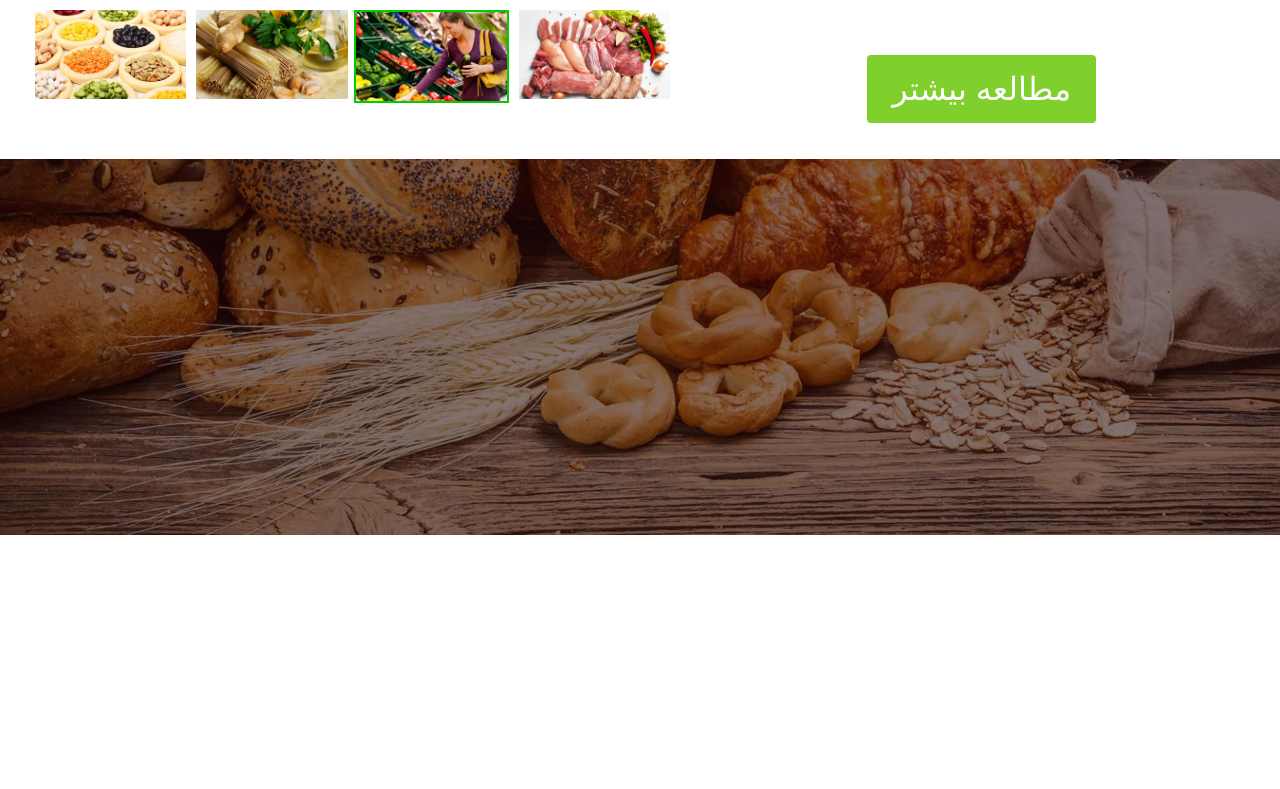
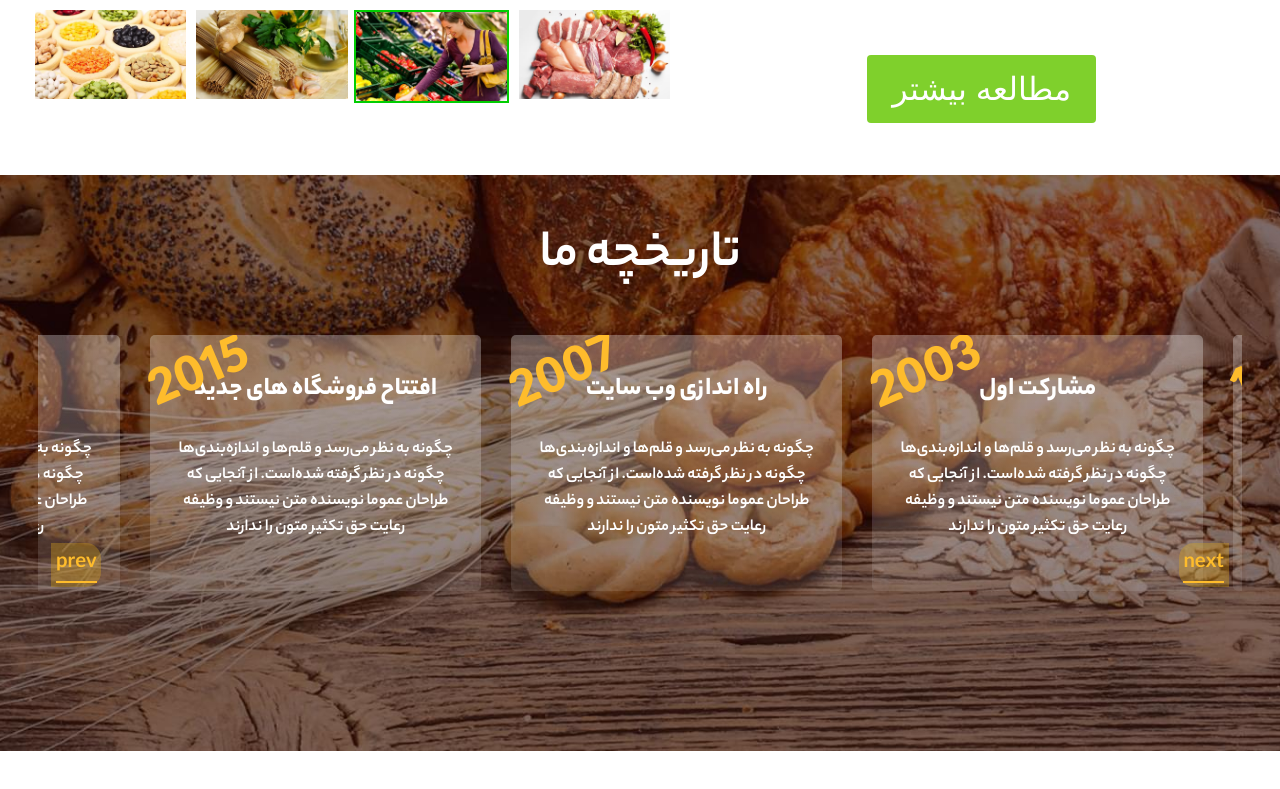
Before and after one commit to yooosef3/Food, a React (Create React App) app in the folder food/: page /aboutus in a window 1280 px wide. Shown: the part 988-1777 px from the top of the page. Built offline with nearby package versions, Linux system fonts and the light colour scheme.

Commit message:
about history section finished

```diff
--- a/food/src/components/main/AboutUs/AboutHistory.js
+++ b/food/src/components/main/AboutUs/AboutHistory.js
@@ -1,10 +1,12 @@
+import AboutHistorySlider from './AboutHistorySlider';
 import React from 'react';
 import styles from '../../../styles/main/AboutUs/AboutHistory.module.css'
 
 const AboutHistory = () => {
     return (
         <div className={styles.container}>
-
+            <h1>تاریخچه ما</h1>
+            <AboutHistorySlider />
         </div>
     );
 };
--- /dev/null
+++ b/food/src/components/main/AboutUs/AboutHistorySlider.js
@@ -0,0 +1,77 @@
+import "../../../styles/main/AboutUs/AboutHistorySlider.css";
+import "swiper/css";
+import "swiper/css/navigation";
+
+import { Autoplay, Navigation } from "swiper";
+import { Swiper, SwiperSlide } from "swiper/react";
+
+import React from "react";
+
+const AboutHistorySlider = () => {
+  return (
+    <>
+      <Swiper
+        breakpoints={{
+          640: {
+            width: 640,
+            slidesPerView: 1,
+          },
+          768: {
+            width: 768,
+            slidesPerView: 2,
+          }
+        }}
+        navigation={true}
+        modules={[Navigation, Autoplay]}
+        spaceBetween={30}
+        loop={true}
+        autoplay={{
+          delay: 4000,
+        }}
+        className="aboutHistorySwiper"
+      >
+        <SwiperSlide className="first">
+          <h3>تاسیس</h3>
+          <p>
+            چگونه به نظر می‌رسد و قلم‌ها و اندازه‌بندی‌ها چگونه در نظر گرفته
+            شده‌است. از آنجایی که طراحان عموما نویسنده متن نیستند و وظیفه رعایت
+            حق تکثیر متون را ندارند
+          </p>
+        </SwiperSlide>
+        <SwiperSlide className="second">
+          <h3>مشارکت اول</h3>
+          <p>
+            چگونه به نظر می‌رسد و قلم‌ها و اندازه‌بندی‌ها چگونه در نظر گرفته
+            شده‌است. از آنجایی که طراحان عموما نویسنده متن نیستند و وظیفه رعایت
+            حق تکثیر متون را ندارند
+          </p>
+        </SwiperSlide>
+        <SwiperSlide className="third">
+          <h3>راه اندازی وب سایت</h3>
+          <p>
+            چگونه به نظر می‌رسد و قلم‌ها و اندازه‌بندی‌ها چگونه در نظر گرفته
+            شده‌است. از آنجایی که طراحان عموما نویسنده متن نیستند و وظیفه رعایت
+            حق تکثیر متون را ندارند
+          </p>
+        </SwiperSlide>
+        <SwiperSlide className="forth">
+          <h3>افتتاح فروشگاه های جدید</h3>
+          <p>
+            چگونه به نظر می‌رسد و قلم‌ها و اندازه‌بندی‌ها چگونه در نظر گرفته
+            شده‌است. از آنجایی که طراحان عموما نویسنده متن نیستند و وظیفه رعایت
+            حق تکثیر متون را ندارند
+          </p>
+        </SwiperSlide>
+        <SwiperSlide className="fifth">
+          <h3>جشن 20 سالگی</h3>
+          <p>
+            چگونه به نظر می‌رسد و قلم‌ها و اندازه‌بندی‌ها چگونه در نظر گرفته
+            شده‌است. از آنجایی که طراحان عموما نویسنده متن نیستند و وظیفه رعایت
+            حق تکثیر متون را ندارند
+          </p>
+        </SwiperSlide>
+      </Swiper>
+    </>
+  );
+};
+export default AboutHistorySlider;
--- a/food/src/styles/index.css
+++ b/food/src/styles/index.css
@@ -2,25 +2,26 @@ body {
   margin: 0 auto;
   padding: 0;
   box-sizing: border-box;
-  font-family: 'YekanBakh', -apple-system, BlinkMacSystemFont, 'Segoe UI', 'Roboto', 'Oxygen',
-    'Ubuntu', 'Cantarell', 'Fira Sans', 'Droid Sans', 'Helvetica Neue',
-    sans-serif;
+  font-family: "YekanBakh", -apple-system, BlinkMacSystemFont, "Segoe UI",
+    "Roboto", "Oxygen", "Ubuntu", "Cantarell", "Fira Sans", "Droid Sans",
+    "Helvetica Neue", sans-serif;
   -webkit-font-smoothing: antialiased;
   -moz-osx-font-smoothing: grayscale;
   overflow: hidden;
   overflow-y: auto;
+  max-width: 1545px;
 }
 
-a{
+a {
   text-decoration: none;
 }
 
 code {
-  font-family: source-code-pro, Menlo, Monaco, Consolas, 'Courier New',
+  font-family: source-code-pro, Menlo, Monaco, Consolas, "Courier New",
     monospace;
 }
 
-*::selection{
+*::selection {
   color: #ffff;
   background-color: #e52029;
 }
--- a/food/src/styles/main/AboutUs/AboutHistory.module.css
+++ b/food/src/styles/main/AboutUs/AboutHistory.module.css
@@ -1,6 +1,40 @@
 .container{
     background: url('../../../assets/images/bg-about-1.jpg') no-repeat center;
     background-size: cover;
-    height: 47vh;
+    height: 49vh;
     margin-top: 20px;
+    text-align: center;
 }
+
+.container h1{
+    color: #ffff;
+    padding-top: 40px;
+    font-size: 40px;
+}
+
+@media (min-width:768px) {
+    .container{
+        height: 57vh;
+    }
+
+    .container h1{
+        font-size: 46px;
+    }
+}
+
+@media (min-width:992px) {
+    .container{
+        height: 72vh;
+    }
+
+    .container h1{
+        font-size: 50px;
+    }
+}
+
+@media (min-width:1200px) {
+
+    .container h1{
+        font-size: 54px;
+    }
+}
--- /dev/null
+++ b/food/src/styles/main/AboutUs/AboutHistorySlider.css
@@ -0,0 +1,157 @@
+.aboutHistorySwiper {
+  padding: 0 3% !important;
+  position: relative;
+}
+
+.aboutHistorySwiper h3 {
+  color: #ffff;
+  font-weight: 800;
+  z-index: 20 !important;
+}
+
+.aboutHistorySwiper p {
+  padding: 0 20px;
+}
+.aboutHistorySwiper .swiper-slide {
+  background: linear-gradient(
+    to bottom,
+    rgba(255, 255, 255, 0.3) 0%,
+    rgba(255, 255, 255, 0.1) 100%
+  );
+  padding: 10px 0;
+  border-radius: 5px;
+  position: relative;
+}
+
+.aboutHistorySwiper .swiper-button-next {
+  background-color: #daa5205b;
+  position: absolute;
+  top: 90%;
+  width: 50px;
+  left: 13px !important;
+  border-top-right-radius: 15px;
+  border-bottom-right-radius: 15px;
+}
+
+.aboutHistorySwiper .swiper-button-prev {
+  background-color: #daa5205b;
+  position: absolute;
+  top: 90%;
+  width: 50px;
+  right: 13px !important;
+  border-top-left-radius: 15px;
+  border-bottom-left-radius: 15px;
+}
+
+.aboutHistorySwiper .swiper-button-next::after {
+  display: none;
+}
+
+.aboutHistorySwiper .swiper-button-prev::after {
+  display: none;
+}
+
+.aboutHistorySwiper .swiper-button-next::before {
+  content: "prev";
+  border-bottom: 2px solid #febc2c;
+  font-size: 22px;
+  font-weight: 700;
+  color: #febc2c;
+}
+
+.aboutHistorySwiper .swiper-button-prev::before {
+  content: "next";
+  border-bottom: 2px solid #febc2c;
+  font-size: 22px;
+  font-weight: 700;
+  color: #febc2c;
+}
+
+.aboutHistorySwiper .first::after {
+  content: "1999";
+  position: absolute;
+  top: 0;
+  left: 0;
+  color: #febc2c;
+  font-size: 55px;
+  transform: rotate(-23deg);
+  font-weight: 800;
+}
+
+.aboutHistorySwiper .second::after {
+  content: "2003";
+  position: absolute;
+  top: 0;
+  left: 0;
+  color: #febc2c;
+  font-size: 55px;
+  transform: rotate(-23deg);
+  font-weight: 800;
+}
+
+.aboutHistorySwiper .third::after {
+  content: "2007";
+  position: absolute;
+  top: 0;
+  left: 0;
+  color: #febc2c;
+  font-size: 55px;
+  transform: rotate(-23deg);
+  font-weight: 800;
+}
+
+.aboutHistorySwiper .forth::after {
+  content: "2015";
+  position: absolute;
+  top: 0;
+  left: 0;
+  color: #febc2c;
+  font-size: 55px;
+  transform: rotate(-23deg);
+  font-weight: 800;
+}
+
+.aboutHistorySwiper .fifth::after {
+  content: "2022";
+  position: absolute;
+  top: 0;
+  left: 0;
+  color: #febc2c;
+  font-size: 55px;
+  transform: rotate(-23deg);
+  font-weight: 800;
+}
+
+@media (min-width: 768px) {
+  .aboutHistorySwiper h3 {
+    font-size: 22px;
+  }
+
+  .aboutHistorySwiper p {
+    font-size: 17px;
+  }
+}
+
+@media (min-width: 992px) {
+  .aboutHistorySwiper h3 {
+    font-size: 26px;
+  }
+
+  .aboutHistorySwiper {
+    width: 90% !important;
+  }
+}
+
+@media (min-width: 1200px) {
+
+    .aboutHistorySwiper {
+      width: 88% !important;
+    }
+  }
+
+  @media (min-width: 1400px) {
+
+    .aboutHistorySwiper {
+      width: 68% !important;
+    }
+  }
```
